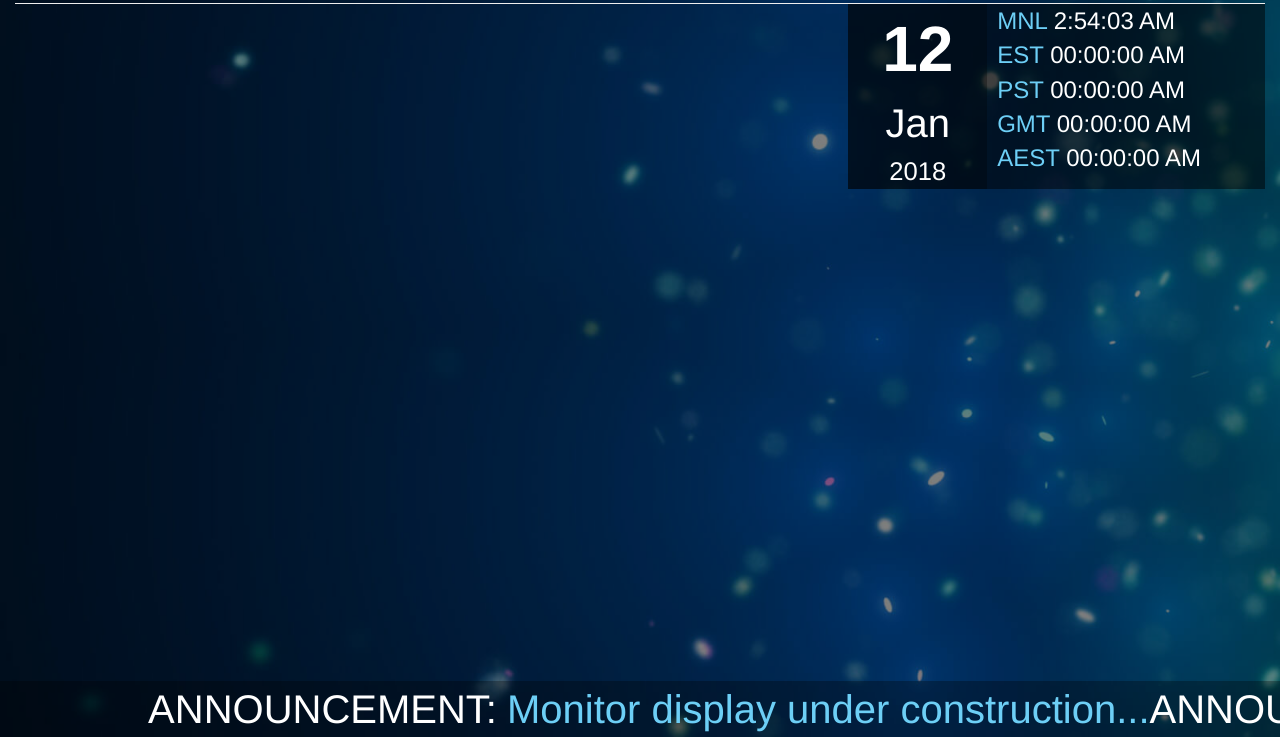
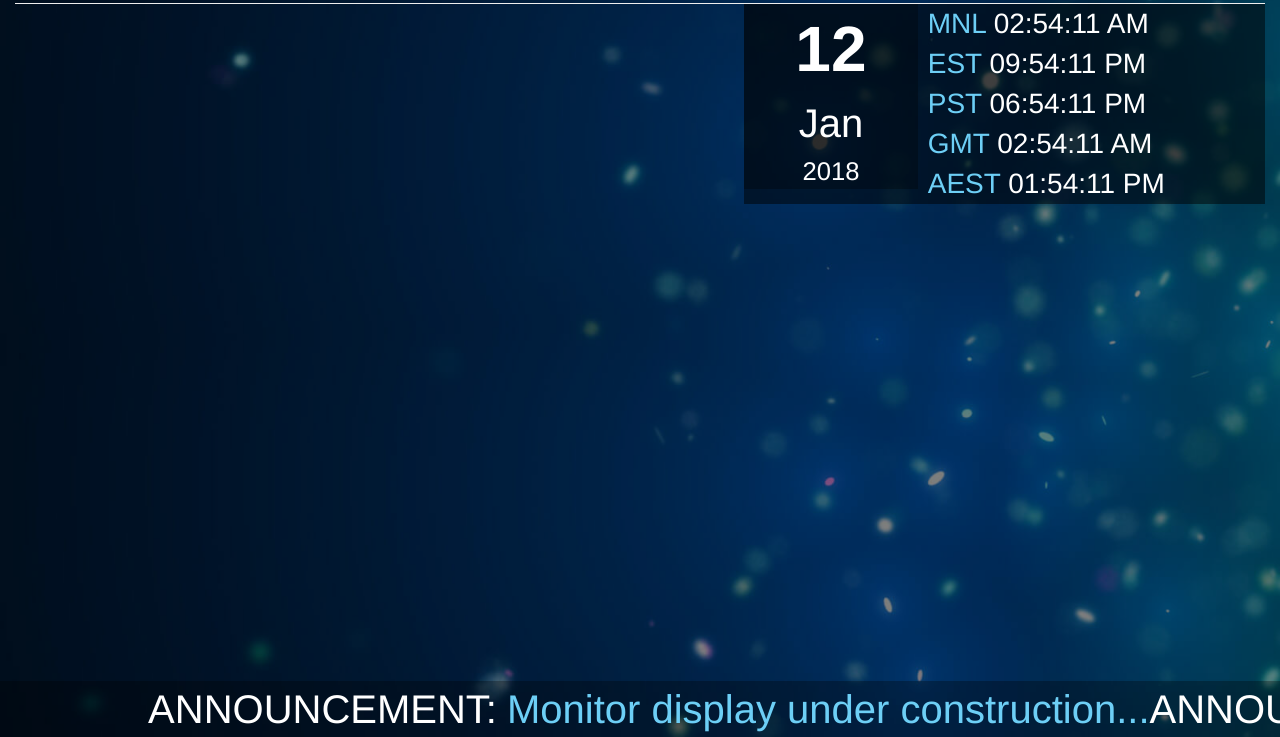
Before and after one commit to rippler7/monitor, a PHP site: page / in a window 1280 px wide. Shown: the part 63-800 px from the top of the page. Run offline with PHP 8.4, Linux system fonts and the light colour scheme; some libraries are stand-ins or nearby versions.

Commit message:
1/12/2018 10:53AM

```diff
--- a/css/style.css
+++ b/css/style.css
@@ -91,7 +91,7 @@ hr{
 
 #globalTimeBox{
 	text-align:left;
-	font-size:3vh;
+	font-size:3.5vh;
 	padding: 0px 10px;
 	color:#6dcff6;
 }
--- a/index.html
+++ b/index.html
@@ -5,6 +5,8 @@
 	<script type="text/javascript" src="node_modules/jquery/dist/jquery.min.js"></script>
 	<script type="text/javascript" src="node_modules/bootstrap/dist/js/bootstrap.min.js"></script>
 	<script type="text/javascript" src="js/jquery.li-scroller.1.0.js"></script>
+	<script src="node_modules/moment/moment.js"></script>
+	<script src="node_modules/moment-timezone/builds/moment-timezone-with-data.js"></script>
 	<link rel="stylesheet" href="css/reset.css" />
 	<link rel="stylesheet" type="text/css" href="node_modules/bootstrap/dist/css/bootstrap.min.css">
 	<link rel="stylesheet" type="text/css" href="node_modules/bootstrap/dist/css/bootstrap-theme.min.css">
@@ -28,14 +30,14 @@
 		<div class="row">
 			<div id="mainBody" class="container center">
 				<div class="row">
-					<div id="leftSide" class="col-sm-8">
+					<div id="leftSide" class="col-sm-7">
 						<div class="row">
 							<div id="topLeft" class="">
 								&nbsp;
 							</div>
 						</div>
 					</div>
-					<div id="rightSide" class="col-sm-4">
+					<div id="rightSide" class="col-sm-5">
 						<div id="timeBox" class="row">
 							<div id="clockBox" class="col-sm-4">
 								<div class="row">
--- a/package.json
+++ b/package.json
@@ -21,6 +21,7 @@
   "homepage": "https://github.com/rippler7/monitor#readme",
   "devDependencies": {
     "bootstrap": "^3.3.7",
-    "jquery": "^3.2.1"
+    "jquery": "^3.2.1",
+    "moment-timezone": "^0.5.14"
   }
 }
```
Also changed, not shown: js/app.js (+27 -6 lines), package-lock.json.
